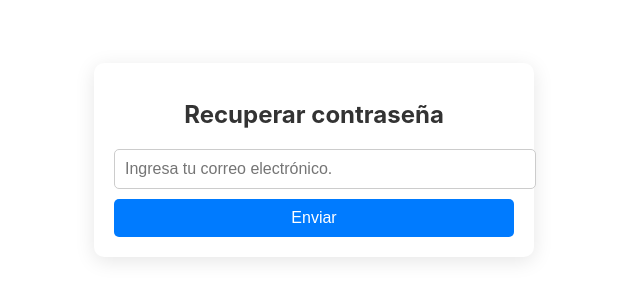
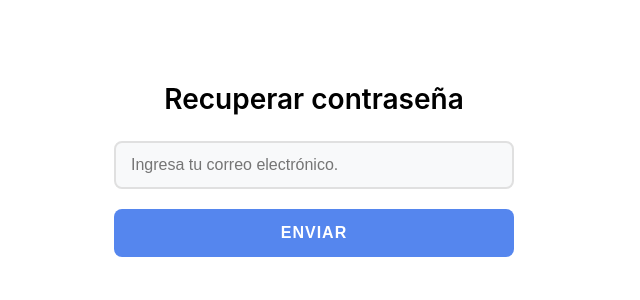
Before and after one commit to JhonnyGod/Drive-Now-Frontend, a React (Create React App) app in the folder drive-now/: page /recover in a window 1280 px wide. Shown: the part 240-540 px from the top of the page, without its empty margins (326-966 px from the left). Built offline with nearby package versions, Linux system fonts and the light colour scheme; a web font is replaced by a local one.

Commit message:
Improved forgot Password Page

```diff
--- a/drive-now/src/pages/PasswordForgot/recover.css
+++ b/drive-now/src/pages/PasswordForgot/recover.css
@@ -1,8 +1,10 @@
-.Container{
+.Container {
     display: flex;
     align-items: center;
     justify-content: center;
-    height: 100vh;
+    min-height: 100vh;
+    padding: 20px;
+    box-sizing: border-box;
   }
 
   .Recover {
@@ -10,72 +12,89 @@
     flex-direction: column;
     align-items: center;
     justify-content: center;
-    width: 90%;
+    width: 100%;
     max-width: 400px;
-    padding: 20px;
-    border-radius: 10px;
-    box-shadow: 0 4px 20px rgba(0, 0, 0, 0.1);
-    background-color: #ffffff;
-    columns: 3;
-
+    padding: 30px;
+    border-radius: 20px;
+    box-shadow: var(--box-shadow);
+    background-color: rgba(255, 255, 255, 0.9);
+    backdrop-filter: blur(10px);
+    transition: transform 0.3s ease, box-shadow 0.3s ease;
   }
 
+  .Recover:hover {
+    transform: translateY(-5px);
+    box-shadow: 0 15px 35px rgba(0, 0, 0, 0.1);
+  }
 
   .Recover h1 {
-    font-size: 24px;
-    color: #333;
-    margin-bottom: 20px;
+    font-size: 28px;
+    color: var(--primary-color);
+    margin-bottom: 25px;
+    text-align: center;
+    font-weight: 600;
   }
-
 
   .Recover form {
     width: 100%;
   }
 
-
   .Recover input[type="email"] {
     width: 100%;
-    padding: 10px;
-    border: 1px solid #ccc;
-    border-radius: 5px;
+    padding: 12px 15px;
+    border: 2px solid #e0e0e0;
+    border-radius: 8px;
     font-size: 16px;
-    margin-bottom: 10px;
-    transition: border 0.3s;
-
+    margin-bottom: 20px;
+    transition: all 0.3s ease;
+    background-color: #f8f9fa;
+    box-sizing: border-box;
+    height: 48px; /* Match button height */
   }
 
-
   .Recover input[type="email"]:focus {
-    border-color: #007bff;
+    border-color: var(--primary-color);
     outline: none;
+    box-shadow: 0 0 0 3px rgba(74, 144, 226, 0.1);
+    height: 60px; /* Increase height when focused */
   }
-
 
   .Recover button {
     width: 100%;
-    padding: 10px;
+    height: 48px; /* Fixed height to match input */
     border: none;
-    border-radius: 5px;
-    background-color: #007bff;
+    border-radius: 8px;
+    background: #5586ee;
     color: #ffffff;
     font-size: 16px;
+    font-weight: 600;
     cursor: pointer;
-    transition: background-color 0.3s;
+    transition: all 0.3s ease;
+    text-transform: uppercase;
+    letter-spacing: 1px;
+    display: flex;
+    align-items: center;
+    justify-content: center;
   }
 
   .Recover button:hover {
-    background-color: #0056b3;
+    background: #09e909;
+    transform: translateY(-2px);
+    box-shadow: 0 5px 15px rgba(0, 0, 0, 0.1);
   }
 
+  .Recover button:active {
+    transform: translateY(0);
+  }
 
   @media (max-width: 600px) {
     .Recover {
       width: 95%;
-        padding: 15px;
+      padding: 20px;
     }
 
     .Recover h1 {
-        font-size: 20px;
+      font-size: 24px;
     }
 
     .Recover input[type="email"],
@@ -83,3 +102,18 @@
       font-size: 14px;
     }
   }
+
+  @keyframes fadeIn {
+    from {
+      opacity: 0;
+      transform: translateY(20px);
+    }
+    to {
+      opacity: 1;
+      transform: translateY(0);
+    }
+  }
+
+  .Recover {
+    animation: fadeIn 0.5s ease-out;
+  }
```
Lines whose indentation alone changed are shown as unchanged.
